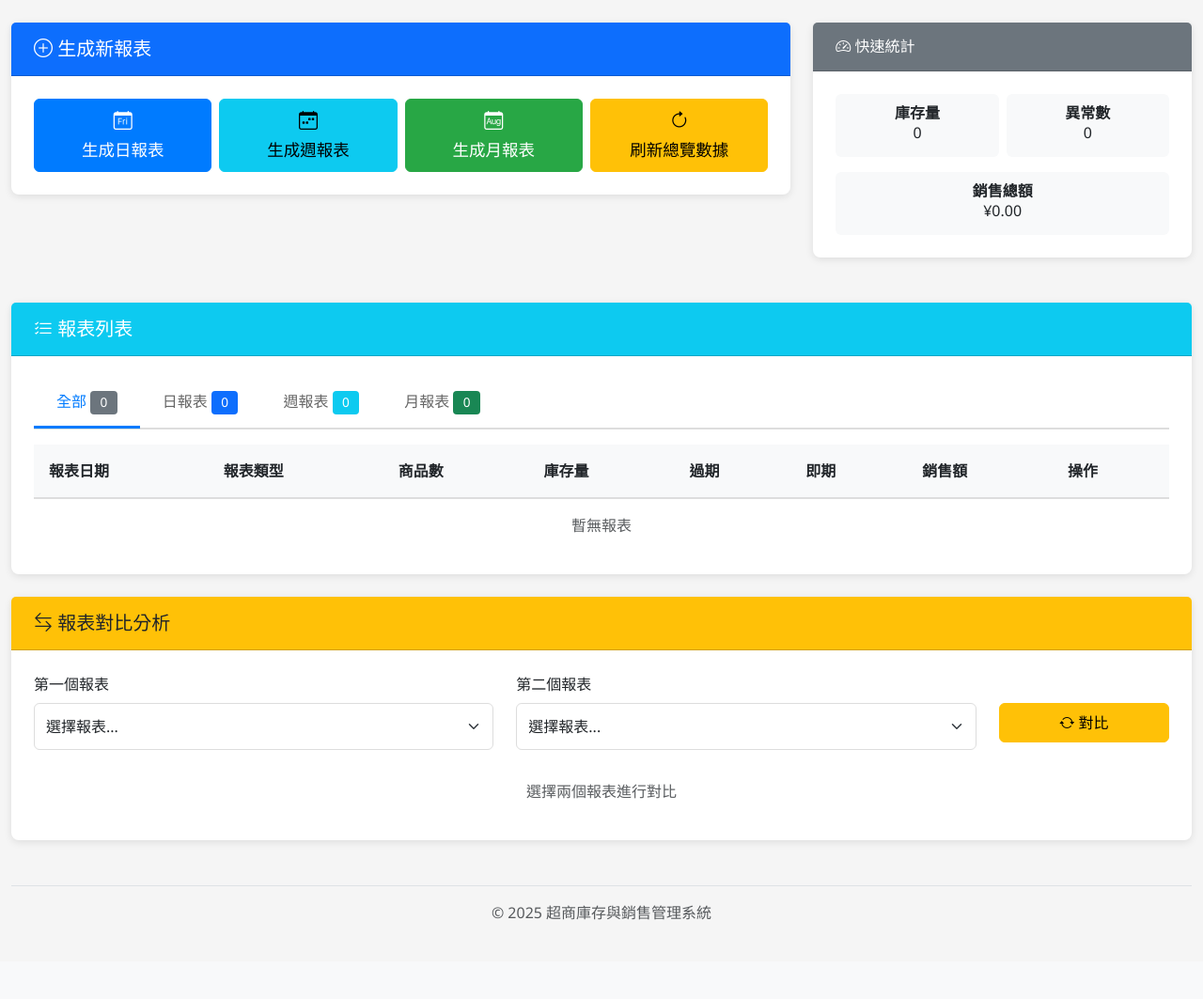
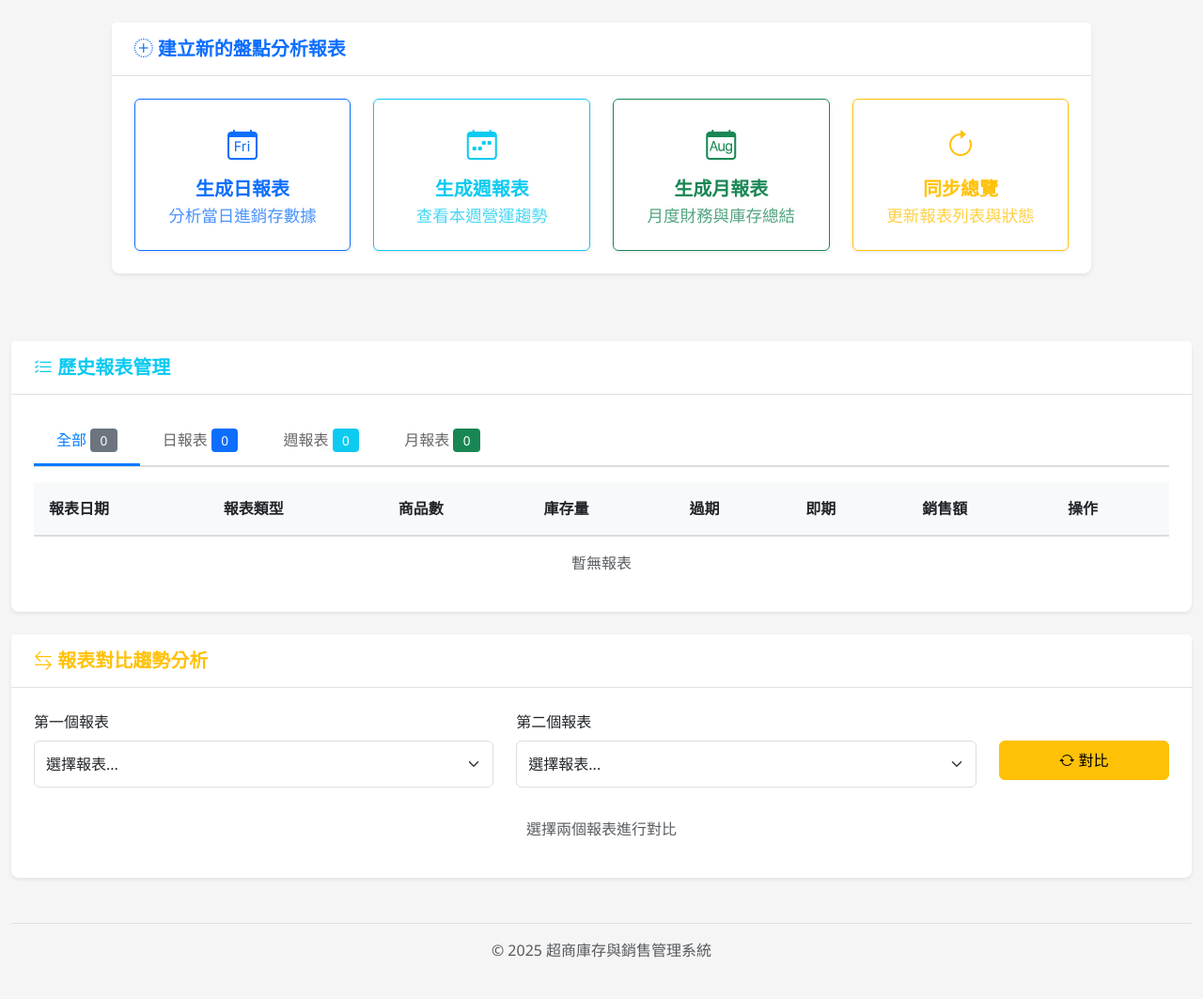
Before and after one commit to eric1214-stack/-, a Flask app: page /reports in a window 1280 px wide. Shown: the part 201-1264 px from the top of the page at 94% size. Before the commit the page ends 1180 px from the top, so only its background shows below. Run offline with Flask 3, Linux system fonts and the light colour scheme; data that the repository does not hold is empty.

Commit message:
UI: Remove quick stats and beautify report page layout

```diff
--- a/src/static/js/reports.js
+++ b/src/static/js/reports.js
@@ -152,9 +152,12 @@ function loadReportsList() {
                     displayQuickStatsFromList(allReports[0]); // Display stats from the first report in the list
                 } else {
                     // Reset quick stats if no reports
-                    document.getElementById('statInventoryTotal').textContent = '0';
-                    document.getElementById('statAnomalyCount').textContent = '0';
-                    document.getElementById('statTotalSales').textContent = '¥0.00';
+                    const invTotal = document.getElementById('statInventoryTotal');
+                    const anomalyCount = document.getElementById('statAnomalyCount');
+                    const totalSales = document.getElementById('statTotalSales');
+                    if (invTotal) invTotal.textContent = '0';
+                    if (anomalyCount) anomalyCount.textContent = '0';
+                    if (totalSales) totalSales.textContent = '¥0.00';
                 }
             } else {
                 alert('載入報表失敗: ' + (data.error || '未知錯誤'));
@@ -391,9 +394,13 @@ function displayReportDetail(report) {
  * @param {object} report - 從 /api/reports/list 獲取的報表數據
  */
 function displayQuickStatsFromList(report) {
-    document.getElementById('statInventoryTotal').textContent = report.inventory_total || '0';
-    document.getElementById('statAnomalyCount').textContent = report.anomaly_count || '0';
-    document.getElementById('statTotalSales').textContent = `¥${(report.total_sales || 0).toFixed(2)}`;
+    const invTotal = document.getElementById('statInventoryTotal');
+    const anomalyCount = document.getElementById('statAnomalyCount');
+    const totalSales = document.getElementById('statTotalSales');
+
+    if (invTotal) invTotal.textContent = report.inventory_total || '0';
+    if (anomalyCount) anomalyCount.textContent = report.anomaly_count || '0';
+    if (totalSales) totalSales.textContent = `¥${(report.total_sales || 0).toFixed(2)}`;
 }
 
 /**
@@ -401,14 +408,18 @@ function displayQuickStatsFromList(report) {
  * @param {object} reportData - 從 /api/reports/daily, /api/reports/weekly, /api/reports/monthly 獲取的報表數據
  */
 function updateQuickStatsFromGeneratedReport(reportData) {
+    const invTotal = document.getElementById('statInventoryTotal');
+    const anomalyCount = document.getElementById('statAnomalyCount');
+    const totalSales = document.getElementById('statTotalSales');
+
     if (reportData.inventory_summary) { // 檢查是否是生成的報表，具有嵌套結構
-        document.getElementById('statInventoryTotal').textContent = reportData.inventory_summary.total_quantity || '0';
-        document.getElementById('statAnomalyCount').textContent = reportData.anomaly_summary.total_anomalies || '0';
-        document.getElementById('statTotalSales').textContent = `¥${(reportData.sales_summary?.total_sales_amount || 0).toFixed(2)}`;
+        if (invTotal) invTotal.textContent = reportData.inventory_summary.total_quantity || '0';
+        if (anomalyCount) anomalyCount.textContent = reportData.anomaly_summary.total_anomalies || '0';
+        if (totalSales) totalSales.textContent = `¥${(reportData.sales_summary?.total_sales_amount || 0).toFixed(2)}`;
     } else { // 針對類似 /api/reports/list 返回的扁平結構
-         document.getElementById('statInventoryTotal').textContent = reportData.inventory_total || '0';
-         document.getElementById('statAnomalyCount').textContent = reportData.anomaly_count || '0';
-         document.getElementById('statTotalSales').textContent = `¥${(reportData.total_sales || 0).toFixed(2)}`;
+        if (invTotal) invTotal.textContent = reportData.inventory_total || '0';
+        if (anomalyCount) anomalyCount.textContent = reportData.anomaly_count || '0';
+        if (totalSales) totalSales.textContent = `¥${(reportData.total_sales || 0).toFixed(2)}`;
     }
 }
 
--- a/src/templates/reports.html
+++ b/src/templates/reports.html
@@ -57,70 +57,41 @@
         </header>
 
         <!-- 報表生成面板 -->
-        <div class="row mb-4">
-            <div class="col-lg-8">
-                <div class="card">
-                    <div class="card-header bg-primary text-white">
-                        <h2 class="h5 mb-0"><i class="bi bi-plus-circle"></i> 生成新報表</h2>
+        <div class="row justify-content-center mb-5">
+            <div class="col-lg-10">
+                <div class="card shadow-sm border-0">
+                    <div class="card-header bg-white border-bottom py-3">
+                        <h2 class="h5 mb-0 text-primary fw-bold"><i class="bi bi-plus-circle-dotted"></i> 建立新的盤點分析報表</h2>
                     </div>
-                    <div class="card-body">
-                        <div class="row g-2">
-                            <div class="col-md-3">
-                                <button type="button" class="btn btn-primary btn-lg w-100" id="generateDailyBtn">
-                                    <i class="bi bi-calendar-day"></i><br>
-                                    <small>生成日報表</small>
+                    <div class="card-body p-4">
+                        <div class="row g-4 justify-content-center">
+                            <div class="col-md-3 col-sm-6">
+                                <button type="button" class="btn btn-outline-primary btn-lg w-100 py-4 shadow-sm h-100" id="generateDailyBtn">
+                                    <i class="bi bi-calendar-day fs-2 mb-2 d-block"></i>
+                                    <span class="fw-bold">生成日報表</span>
+                                    <p class="small mb-0 opacity-75">分析當日進銷存數據</p>
                                 </button>
                             </div>
-                            <div class="col-md-3">
-                                <button type="button" class="btn btn-info btn-lg w-100" id="generateWeeklyBtn">
-                                    <i class="bi bi-calendar-week"></i><br>
-                                    <small>生成週報表</small>
+                            <div class="col-md-3 col-sm-6">
+                                <button type="button" class="btn btn-outline-info btn-lg w-100 py-4 shadow-sm h-100" id="generateWeeklyBtn">
+                                    <i class="bi bi-calendar-week fs-2 mb-2 d-block"></i>
+                                    <span class="fw-bold">生成週報表</span>
+                                    <p class="small mb-0 opacity-75">查看本週營運趨勢</p>
                                 </button>
                             </div>
-                            <div class="col-md-3">
-                                <button type="button" class="btn btn-success btn-lg w-100" id="generateMonthlyBtn">
-                                    <i class="bi bi-calendar-month"></i><br>
-                                    <small>生成月報表</small>
+                            <div class="col-md-3 col-sm-6">
+                                <button type="button" class="btn btn-outline-success btn-lg w-100 py-4 shadow-sm h-100" id="generateMonthlyBtn">
+                                    <i class="bi bi-calendar-month fs-2 mb-2 d-block"></i>
+                                    <span class="fw-bold">生成月報表</span>
+                                    <p class="small mb-0 opacity-75">月度財務與庫存總結</p>
                                 </button>
                             </div>
-                            <div class="col-md-3">
-                                <button type="button" class="btn btn-warning btn-lg w-100" id="refreshReportsBtn">
-                                    <i class="bi bi-arrow-clockwise"></i><br>
-                                    <small>刷新總覽數據</small>
+                            <div class="col-md-3 col-sm-6">
+                                <button type="button" class="btn btn-outline-warning btn-lg w-100 py-4 shadow-sm h-100" id="refreshReportsBtn">
+                                    <i class="bi bi-arrow-clockwise fs-2 mb-2 d-block"></i>
+                                    <span class="fw-bold">同步總覽</span>
+                                    <p class="small mb-0 opacity-75">更新報表列表與狀態</p>
                                 </button>
-                            </div>
-                        </div>
-                    </div>
-                </div>
-            </div>
-
-            <!-- 快速統計 -->
-            <div class="col-lg-4">
-                <div class="card">
-                    <div class="card-header bg-secondary text-white">
-                        <h3 class="h6 mb-0"><i class="bi bi-speedometer2"></i> 快速統計</h3>
-                    </div>
-                    <div class="card-body">
-                        <div id="quickStats">
-                            <div class="row g-2 text-center">
-                                <div class="col-6">
-                                    <div class="p-2 bg-light rounded">
-                                        <strong>庫存量</strong>
-                                        <div class="h6" id="statInventoryTotal">0</div>
-                                    </div>
-                                </div>
-                                <div class="col-6">
-                                    <div class="p-2 bg-light rounded">
-                                        <strong>異常數</strong>
-                                        <div class="h6" id="statAnomalyCount">0</div>
-                                    </div>
-                                </div>
-                                <div class="col-12 mt-3">
-                                    <div class="p-2 bg-light rounded">
-                                        <strong>銷售總額</strong>
-                                        <div class="h6" id="statTotalSales">¥0.00</div>
-                                    </div>
-                                </div>
                             </div>
                         </div>
                     </div>
@@ -129,9 +100,9 @@
         </div>
 
         <!-- 報表列表 -->
-        <div class="card mb-4">
-            <div class="card-header bg-info text-white">
-                <h2 class="h5 mb-0"><i class="bi bi-list-check"></i> 報表列表</h2>
+        <div class="card shadow-sm border-0 mb-4">
+            <div class="card-header bg-white border-bottom py-3">
+                <h2 class="h5 mb-0 text-info fw-bold"><i class="bi bi-list-check"></i> 歷史報表管理</h2>
             </div>
             <div class="card-body">
                 <ul class="nav nav-tabs mb-3" id="reportTabs" role="tablist">
@@ -244,9 +215,9 @@
         </div>
 
         <!-- 報表對比面板 -->
-        <div class="card mb-4">
-            <div class="card-header bg-warning text-dark">
-                <h2 class="h5 mb-0"><i class="bi bi-arrow-left-right"></i> 報表對比分析</h2>
+        <div class="card shadow-sm border-0 mb-4">
+            <div class="card-header bg-white border-bottom py-3">
+                <h2 class="h5 mb-0 text-warning fw-bold"><i class="bi bi-arrow-left-right"></i> 報表對比趨勢分析</h2>
             </div>
             <div class="card-body">
                 <div class="row mb-3">
```
